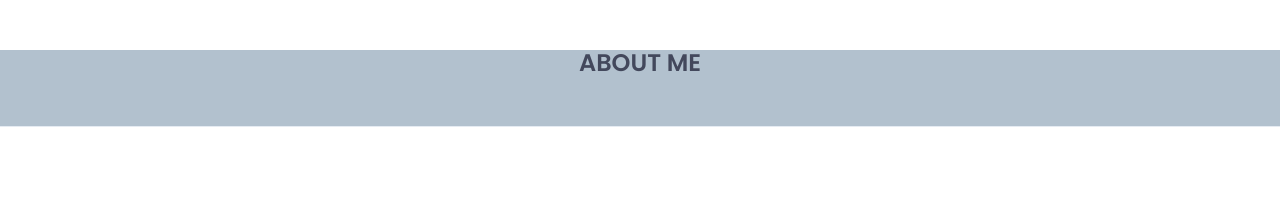
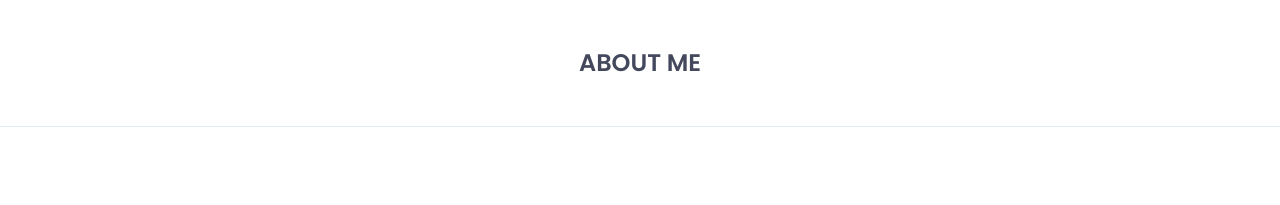
Before and after one commit to Akiladharsh/akiladharsh.github.io, a plain HTML site: page index.html in a window 1280 px wide. Shown: the part 890-1095 px from the top of the page. Drawn offline with nearby package versions, Linux system fonts and the light colour scheme.

Commit message:
Update style.css

```diff
--- a/assets/css/style.css
+++ b/assets/css/style.css
@@ -383,7 +383,6 @@ span.single-timeline-horizontal.spacial-horizontal-line {width: 88px;}
     text-transform: uppercase;
     padding-bottom: 50px;
     border-bottom: 1px solid #e5ebf2;
-    background-color:#b2c1ce;
 }
 .single-progress-txt {
     display: flex;
```
